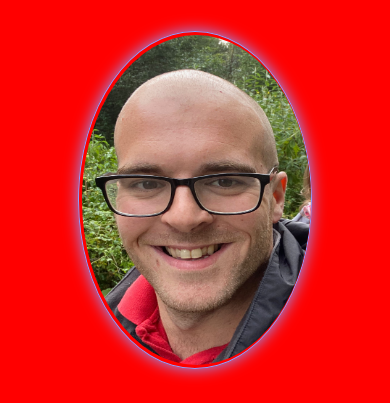
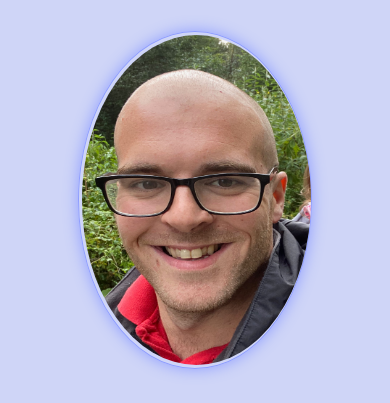
Before and after one commit to danielwilstrop/danielwilstrop.github.io, a website: page index.html in a window 390 px wide. Shown: the part 74-477 px from the top of the page. Drawn offline with nearby package versions, Linux system fonts and the light colour scheme.

Commit message:
mobile testing

```diff
--- a/style.css
+++ b/style.css
@@ -161,7 +161,7 @@ nav {
 
   @media screen and (max-width: 768px){
       .header {
-          background: red;
+          background: rgb(207, 213, 247);
       }
     .img-container {
         width:60%;
```
